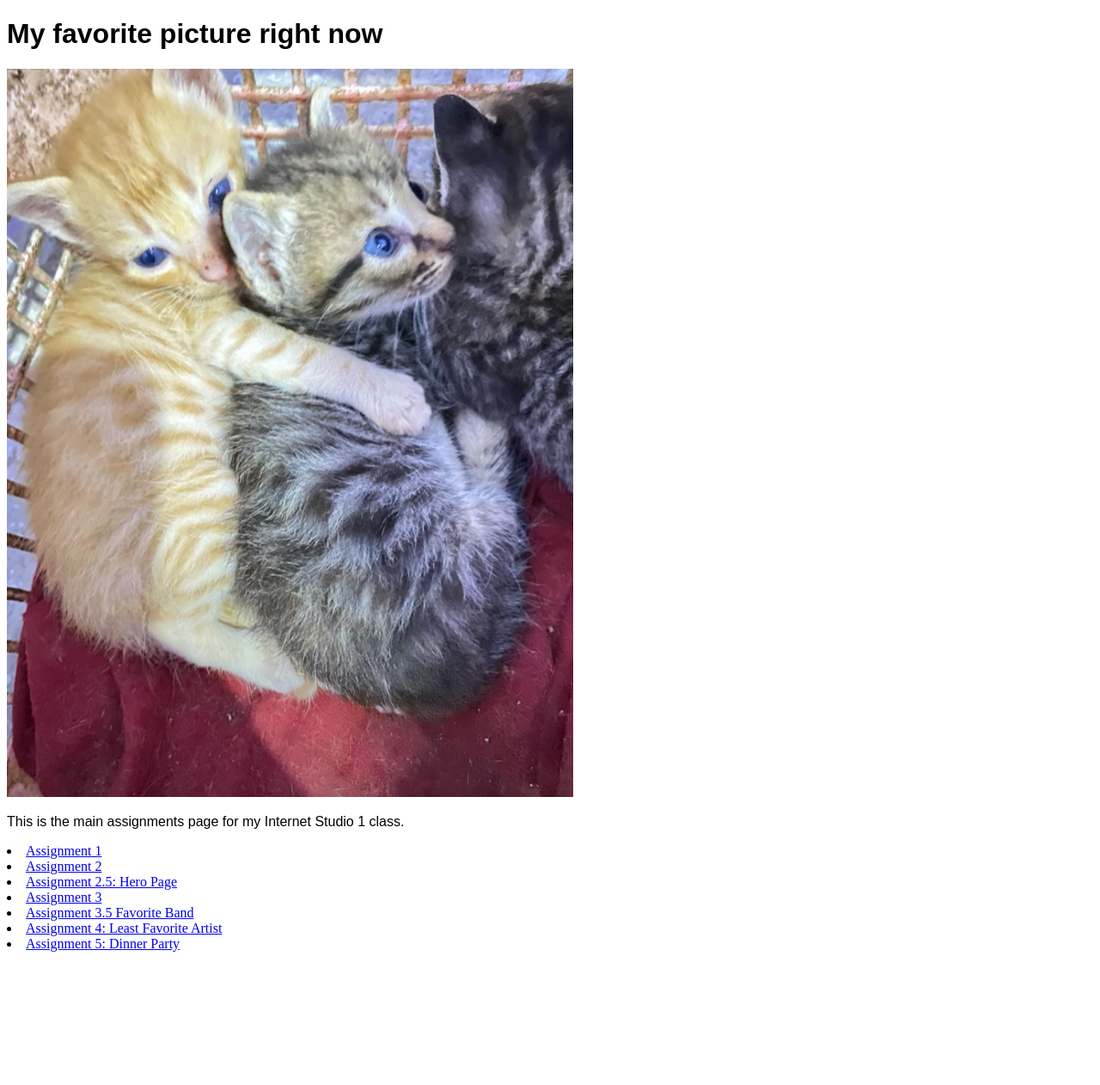
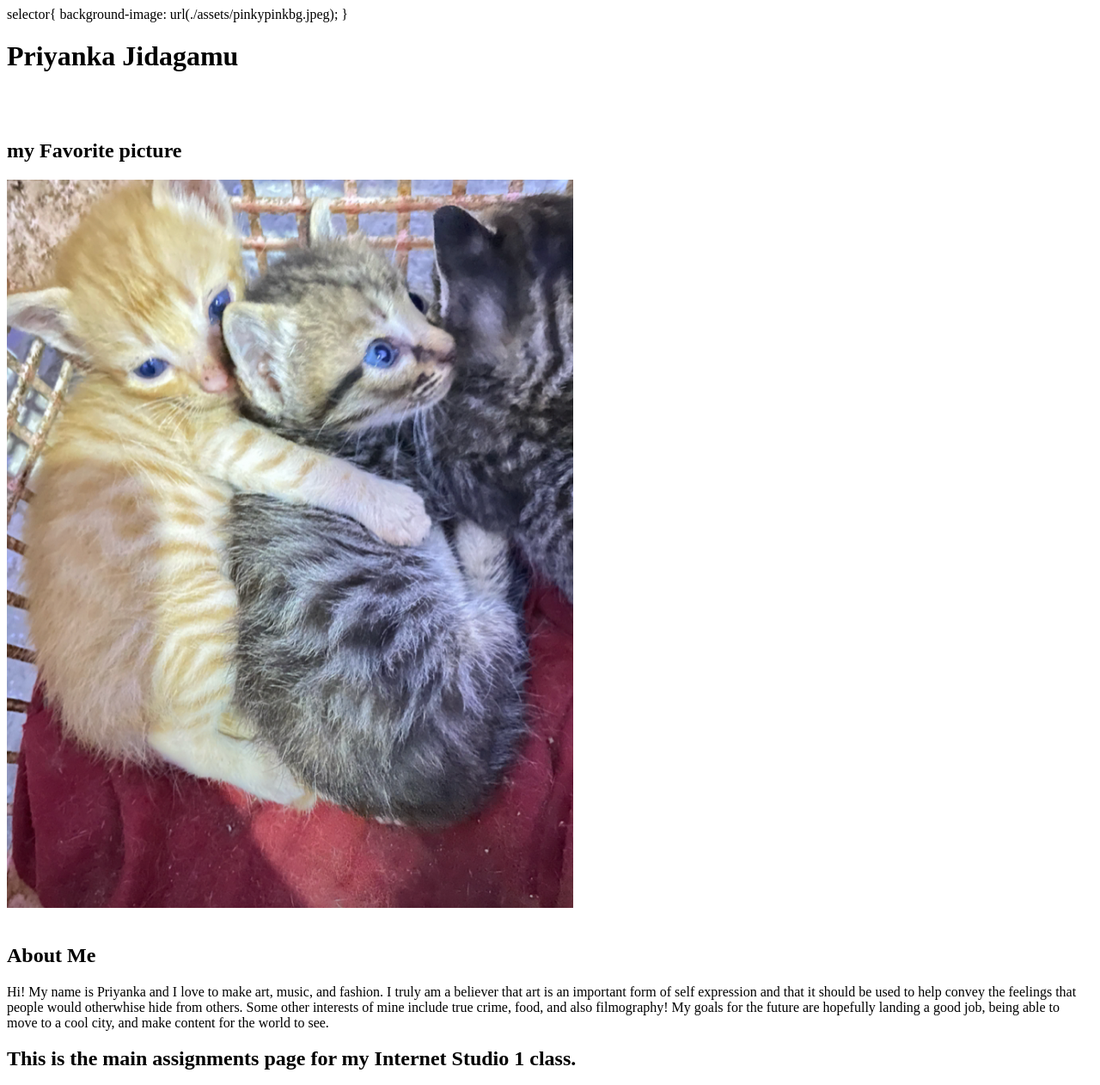
Before and after one commit to Priyanpaprika/internet-studio-priyanka, a plain HTML site: page index.html in a window 1280 px wide. Shown: the top 1262 px of the page at 86% size. Before the commit the page ends 1115 px from the top, so only its background shows below. Drawn offline with Linux system fonts and the light colour scheme; a web font is replaced by a local one.

Commit message:
Update index.html with homepage

```diff
--- a/index.html
+++ b/index.html
@@ -2,16 +2,34 @@
 <html lang="en">
 
 <head>
+	<link rel="preconnect" href="https://fonts.googleapis.com">
+<link rel="preconnect" href="https://fonts.gstatic.com" crossorigin>
+<link href="https://fonts.googleapis.com/css2?family=Bitcount+Prop+Single+Ink:wght@100..900&family=Varela+Round&display=swap" rel="stylesheet">
+</head>
+selector{
+  background-image: url(./assets/pinkypinkbg.jpeg);
+}
+
+<body>
+<head
 	<meta charset="utf-8">
-	<title>Priyanka Jidagamu</title>
-	<link rel="stylesheet" href="./assets/css/styles.css">
+	<title>Priyanka Jidagamu Homepage</title>
+	<link rel="stylesheet" href="./assets/css/homepage.css">
 </head>
-<body>
-
-	<h1>My favorite picture right now</h1>
+	<h1>Priyanka Jidagamu</h1>
+	<br><br>
+	<h2>my Favorite picture</h2>
 	<img src="fav picture.png">
-
-	<p>This is the main assignments page for my Internet Studio 1 class.</p>
+	<br><br>
+	<h2>About Me</h2>
+		<p>
+			Hi! My name is Priyanka and I love to make art, music, and fashion. I truly am a believer that art is an important
+			form of self expression and that it should be used to help convey the feelings that people would otherwhise hide from
+			others. Some other interests of mine include true crime, food, and also filmography! My goals for the future are
+			hopefully landing a good job, being able to move to a cool city, and make content for the world to see.
+		</p>
+	<h2>This is the main assignments page for my Internet Studio 1 class.</h2>
+	<p>
 </ul>
 		<li><a href="asg1/index.html">Assignment 1</a></li>
 		<li><a href="asg2/index.html">Assignment 2</a></li>
@@ -22,6 +40,7 @@
 		<li><a href="asg5/dinner-invitation.html">Assignment 5: Dinner Party</a></li>
 
 </ul>
+	</p>
 	<script src="./assets/js/main.js"></script>
 </body>
 </html>
```
Lines whose indentation alone changed are shown as unchanged.
